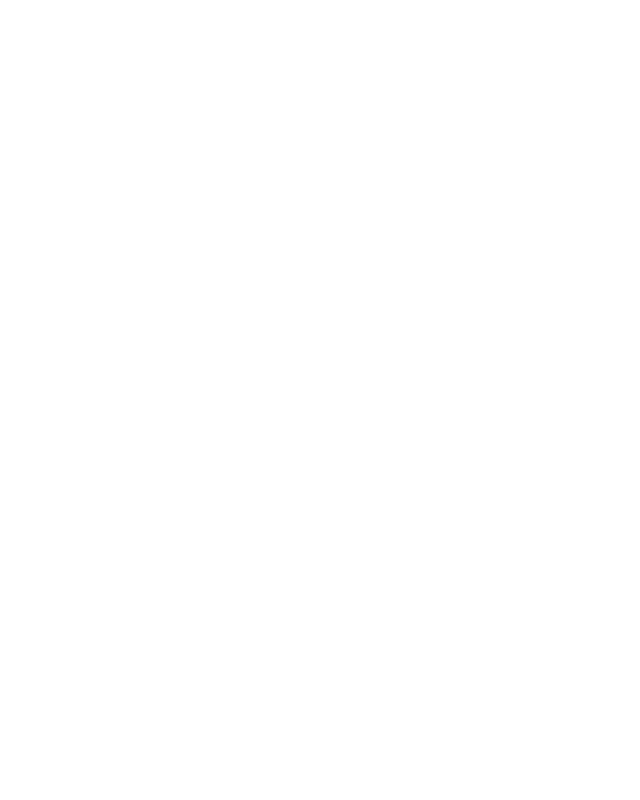
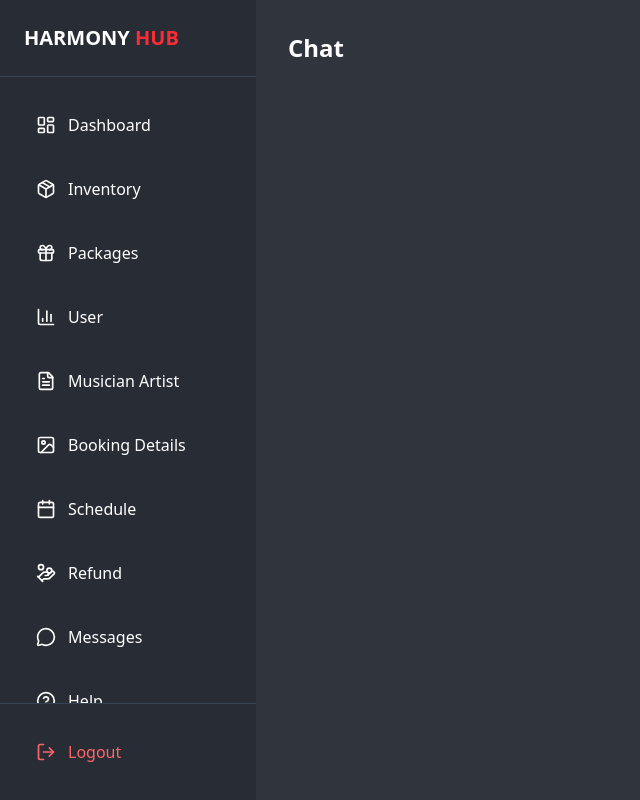
Before and after one commit to DarwinMelaya/Harmony-Hub-Guevaras, a React (Vite) app in the folder frontend/: page /my-chat in a window 1280 px wide. Before the commit this address had no page. Shown: the whole page, without its empty margins (0-640 px from the left). Built offline with nearby package versions, Linux system fonts and the light colour scheme; sample sign-in values are in the browser's storage.

Commit message:
Add chat page both admin and customer

```diff
--- a/frontend/src/Routers/Routers.jsx
+++ b/frontend/src/Routers/Routers.jsx
@@ -24,6 +24,8 @@
   StaffBooking,
   ArtistDashboard,
   ArtistBooking,
+  AdminChat,
+  UserChat,
 } from "../pages";
 import ProtectedRoute from "../components/Security/ProtectedRoute";
 import GoogleOAuthCallback from "../components/Security/GoogleOAuthCallback";
@@ -87,6 +89,14 @@
             </ProtectedRoute>
           }
         />
+        <Route
+          path="/admin-chat"
+          element={
+            <ProtectedRoute requiredRole={["admin", "owner"]}>
+              <AdminChat />
+            </ProtectedRoute>
+          }
+        />
         {/* Protected Client Pages */}
         <Route
           path="/user-home"
@@ -101,6 +111,14 @@
           element={
             <ProtectedRoute>
               <UserBooking />
+            </ProtectedRoute>
+          }
+        />
+        <Route
+          path="/my-chat"
+          element={
+            <ProtectedRoute>
+              <UserChat />
             </ProtectedRoute>
           }
         />
--- a/frontend/src/components/Sidebar/AdminSidebar.jsx
+++ b/frontend/src/components/Sidebar/AdminSidebar.jsx
@@ -69,9 +69,9 @@
     },
     {
       icon: MessageCircle,
-      text: "Message",
-      path: "/admin-message",
-      isActive: location.pathname === "/admin-message",
+      text: "Messages",
+      path: "/admin-chat",
+      isActive: location.pathname === "/admin-chat",
     },
     {
       icon: HelpCircle,
--- a/frontend/src/components/Sidebar/ClientSidebar.jsx
+++ b/frontend/src/components/Sidebar/ClientSidebar.jsx
@@ -4,6 +4,7 @@
   User,
   Settings,
   LogOut,
+  MessageCircle,
 } from "lucide-react";
 import { useNavigate, useLocation } from "react-router-dom";
 
@@ -23,6 +24,12 @@
       text: "My Bookings",
       path: "/my-bookings",
       isActive: location.pathname === "/my-bookings",
+    },
+    {
+      icon: MessageCircle,
+      text: "Messages",
+      path: "/my-chat",
+      isActive: location.pathname === "/my-chat",
     },
     {
       icon: User,
--- /dev/null
+++ b/frontend/src/pages/admin/AdminChat.jsx
@@ -0,0 +1,15 @@
+import Layout from "../../components/Layout/Layout";
+
+const AdminChat = () => {
+  return (
+    <Layout>
+      <div className="bg-[#30343c] min-h-screen w-full text-white p-8">
+        <div className="max-w-6xl mx-auto">
+          <h1 className="text-2xl font-bold mb-6">Chat</h1>
+        </div>
+      </div>
+    </Layout>
+  );
+};
+
+export default AdminChat;
--- a/frontend/src/pages/index.js
+++ b/frontend/src/pages/index.js
@@ -11,10 +11,12 @@
 export { default as Musician } from "./admin/Musician";
 export { default as Packages } from "./admin/Packages";
 export { default as Booking } from "./admin/Booking";
+export { default as AdminChat } from "./admin/AdminChat";
 
 // User Pages
 export { default as UserBooking } from "./users/UserBooking";
 export { default as UserHome } from "./users/UserHome";
+export { default as UserChat } from "./users/UserChat";
 
 // Owner Pages
 export { default as OwnerDashboard } from "./owner/OwnerDashboard";
--- /dev/null
+++ b/frontend/src/pages/users/UserChat.jsx
@@ -0,0 +1,15 @@
+import Layout from "../../components/Layout/Layout";
+
+const UserChat = () => {
+  return (
+    <Layout>
+      <div className="bg-[#30343c] min-h-screen w-full text-white p-8">
+        <div className="max-w-6xl mx-auto">
+          <h1 className="text-2xl font-bold mb-6">Chat</h1>
+        </div>
+      </div>
+    </Layout>
+  );
+};
+
+export default UserChat;
```
